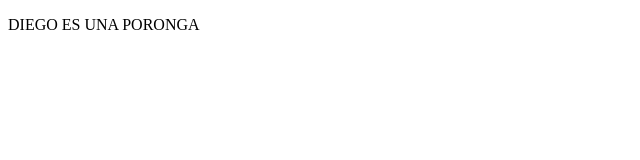
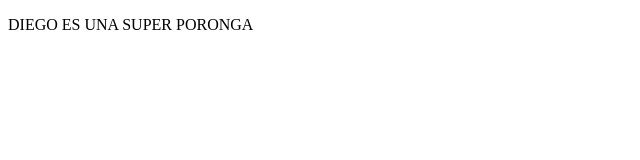
Before and after one commit to ManuelitoSt/proyecto01, a plain HTML site: page index.html in a window 1280 px wide. Shown: the full height of the page, 0-640 px from the left. Drawn offline with Linux system fonts and the light colour scheme.

Commit message:
diego caca

```diff
--- a/index.html
+++ b/index.html
@@ -8,7 +8,7 @@
 </head>
 <body>
     <p>
-        DIEGO ES UNA PORONGA
+        DIEGO ES UNA SUPER PORONGA
     </p>
 </body>
 </html>
```
